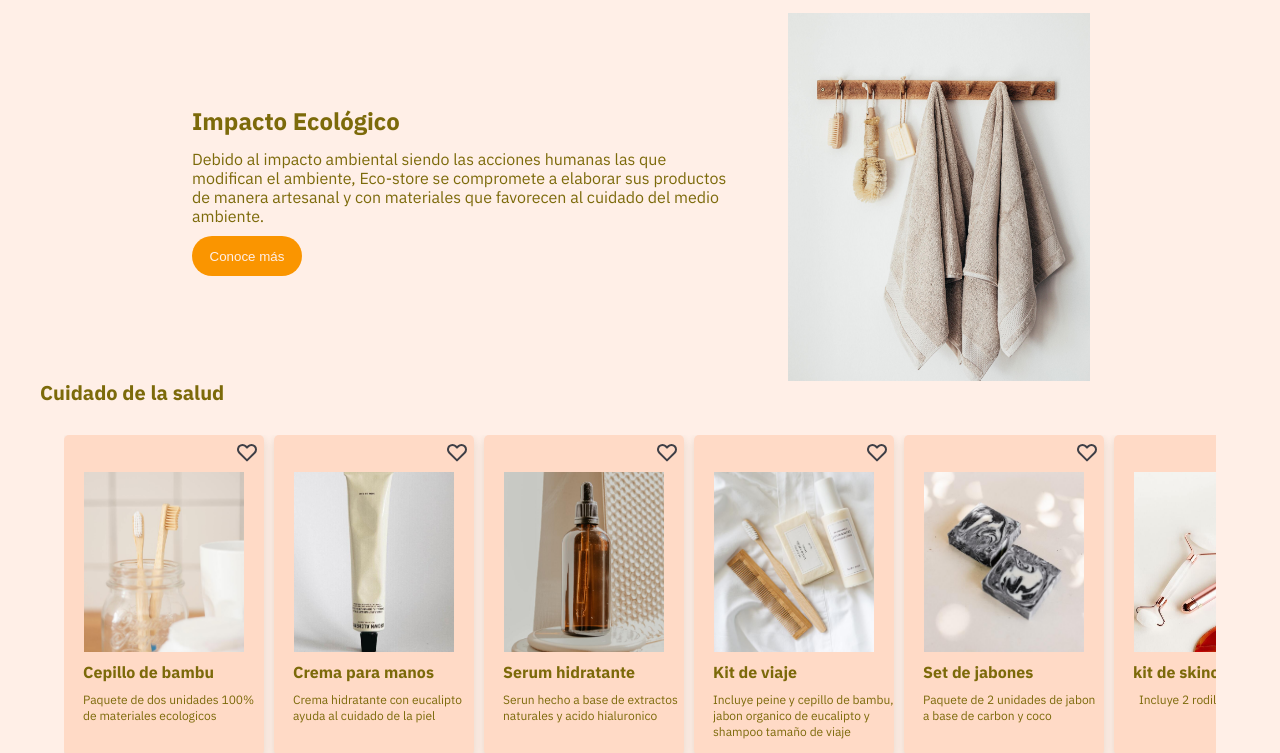
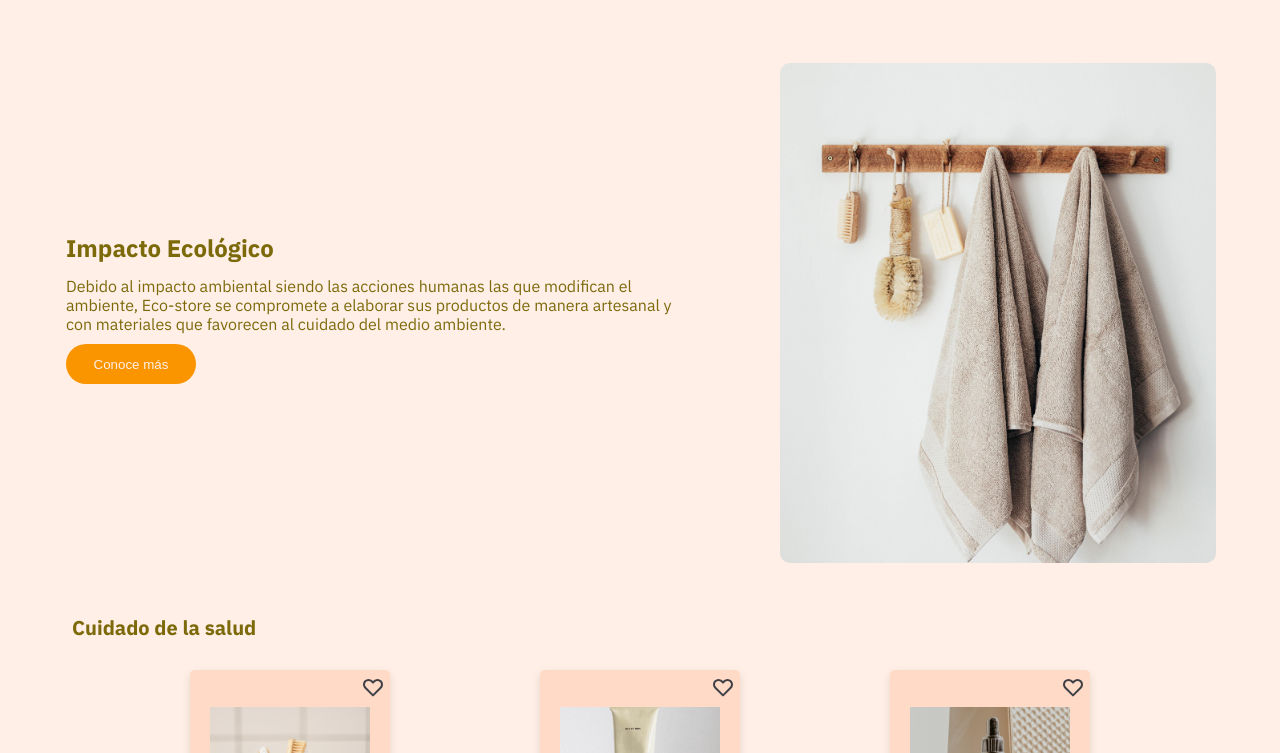
Before and after one commit to Yaho59/Eco-Store, a plain HTML site: page index.html in a window 1280 px wide. Shown: the part 47-800 px from the top of the page. Drawn offline with Linux system fonts and the light colour scheme.

Commit message:
Terminada la version  responsive destok

```diff
--- a/index.html
+++ b/index.html
@@ -28,7 +28,10 @@
     <main>
         <section class="hero">
             <article class="hero-container">
-                <img src="./assets/img/main-2.jpg" alt="imagen de portada">
+                <div class="hero-container__image">
+                    <img src="./assets/img/main-2.jpg" alt="imagen de portada">
+                </div>
+
                 <div class="hero-container__information">
                     <h1>Impacto Ecológico</h1>
                     <p>Debido al impacto ambiental siendo las acciones humanas las que modifican el ambiente, Eco-store
--- a/sass/main.scss
+++ b/sass/main.scss
@@ -67,11 +67,11 @@ main {
 
         .hero-container {
             width: 100%;
-            max-width: 900px;
+            // max-width: 900px;
             margin: 0 auto;
             display: flex;
             flex-direction: column;
-            justify-content: center;
+            justify-content: space-between;
 
             @include tablet(){
                 flex-direction: row-reverse;
@@ -79,12 +79,25 @@ main {
                 place-items: center;
                 gap: 50px;
             }
+            @include portatil(){
+                gap: 100px;
+                padding-top: 50px;
+                padding-bottom: 50px;
+            }
+            .hero-container__image{
+                width: 100%;
+                img {
+                    width: 100%;
+                    height: 368px;
+                    object-fit: cover;
+                    border-radius: 8px;
+                    @include portatil(){
+                        height: 500px;
+                        border-radius: 10px;
+                    }
+                }
+            }
 
-            img {
-                width: 100%;
-                height: 368px;
-                object-fit: cover;
-            }
 
             .hero-container__information {
                 padding: 20px 2px;
@@ -114,6 +127,10 @@ main {
                     background-color: #FA9500;
                     color: $primary-color;
                     margin: 10px 0;
+                    cursor: pointer;
+                    @include portatil(){
+                        width: 130px;
+                    }
                 }
 
             }
@@ -123,6 +140,7 @@ main {
 
     .product-section {
         width: 100%;
+        height: auto;
 
         h2 {
             font-size: 1.8rem;
@@ -135,6 +153,9 @@ main {
                 font-size: 2.0rem;
                 line-height: 2.4rem;
             }
+            @include portatil(){
+                padding-left: 72px;
+            }
         }
 
         .title-furniture {
@@ -145,10 +166,19 @@ main {
             width: 90%;
             display: flex;
             gap: 10px;
-            height: 345px;
+            height: auto;
             overflow-x: scroll;
+            overscroll-behavior-x: contain;
+            scroll-snap-type: x proximity;
             margin: 0 auto;
-
+            @include portatil(){
+                overflow-x: visible;
+                flex-wrap: wrap;
+                justify-content: space-evenly;
+                row-gap: 60px;
+                column-gap: 100px;
+                max-width: 1000px;
+            }
 
 
             .healthcare-content__card {
@@ -166,6 +196,7 @@ main {
                 .icon {
                     align-self: end;
                     padding: 5px;
+                    cursor: pointer;
                 }
 
                 .image {
@@ -211,6 +242,7 @@ main {
     // }
 
     .info-section {
+        margin-top: 50px;
         margin-bottom: 10px;
 
         h2 {
@@ -227,11 +259,14 @@ main {
 
         .container-aboutus__information {
             width: 90%;
+            max-width: 900px;
             display: flex;
             flex-direction: column;
             justify-content: center;
             place-items: center;
             margin: 0 auto;
+            margin-top: 10px;
+            margin-bottom: 10px;
             @include tablet(){
                 flex-direction: row;
             }
@@ -255,8 +290,6 @@ main {
 
             .information__innovation {
                 @extend .information__mission;
-                margin-top: 20px;
-                margin-bottom: 10px;
             }
         }
 
@@ -278,7 +311,9 @@ main {
                 @include tablet(){
                     flex-direction: row;
                     justify-content: space-evenly;
-
+                }
+                @include portatil(){
+                    gap: 80px;
                 }
 
                 img {
@@ -287,6 +322,10 @@ main {
                     height: 300px;
                     object-fit: cover;
                     border-radius: 8px;
+                    &:hover{
+                        transform: scale(1.1);
+                        transition-duration: 0.3s ;
+                    }
                 }
             }
         }
```
Also changed, not shown: css/main.css, 1 other file.
